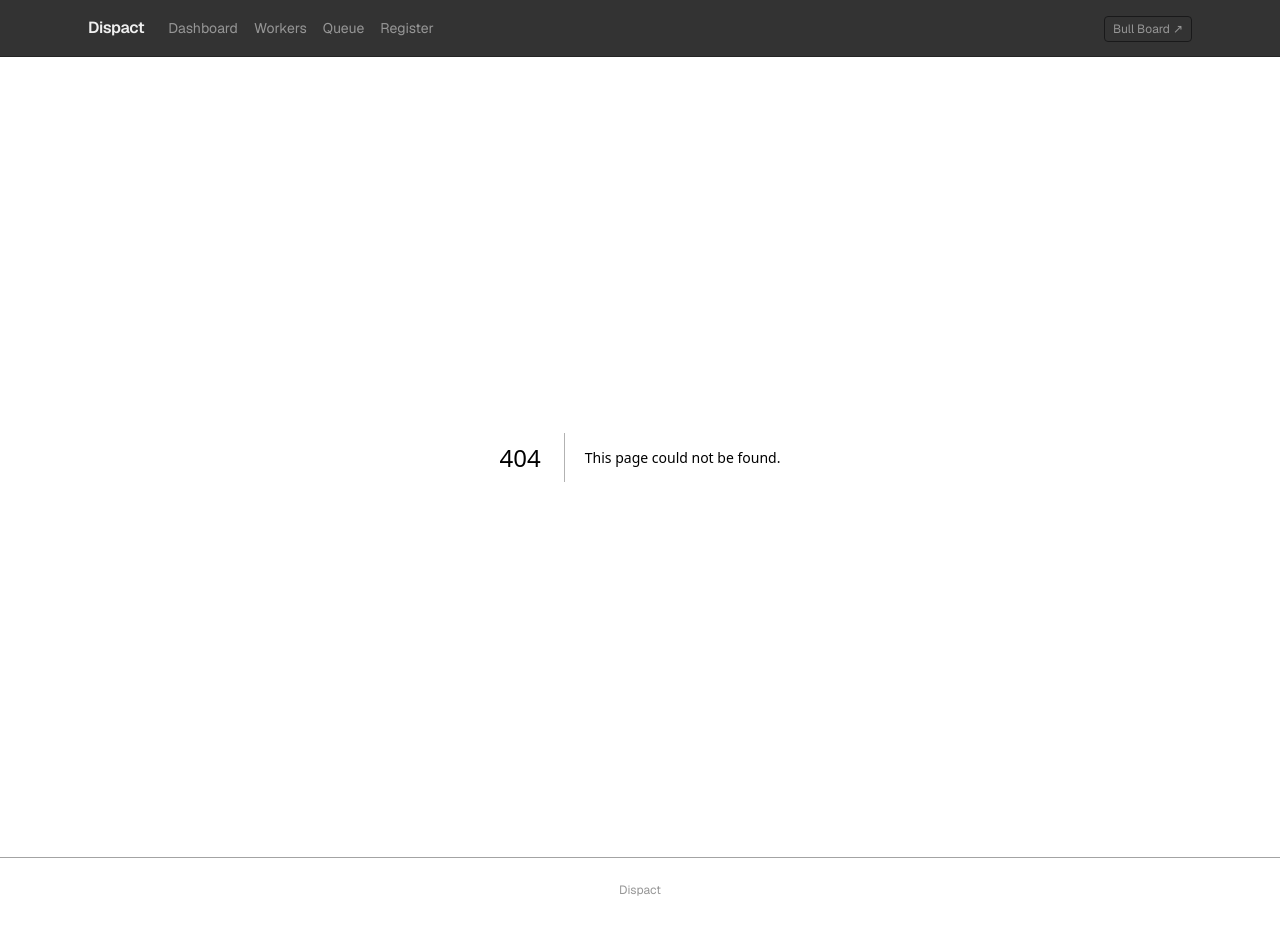
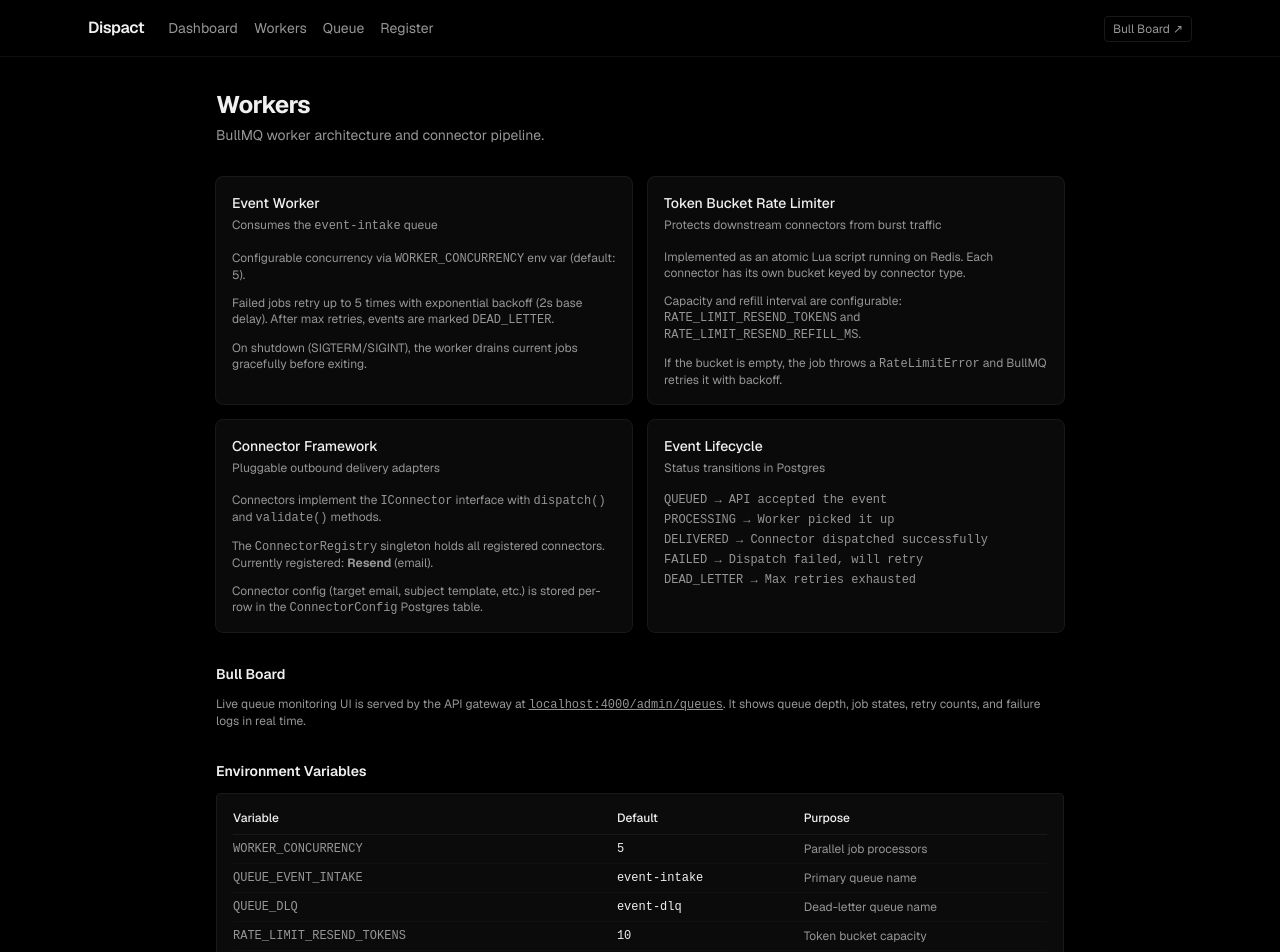
Before and after one commit to SrihasRC/dispact, a Next.js app in the folder apps/web/: page /workers in a window 1280 px wide. Before the commit this address had no page. Shown: the top 952 px of the page. Before the commit the page ends 922 px from the top, so only its background shows below. Built offline with nearby package versions, Linux system fonts and the light colour scheme.

Commit message:
feat: add workers info page with BullMQ architecture details

```diff
--- /dev/null
+++ b/apps/web/app/workers/page.tsx
@@ -0,0 +1,112 @@
+import { Card, CardContent, CardDescription, CardHeader, CardTitle } from '#components/ui/card'
+import { Separator } from '#components/ui/separator'
+
+export default function WorkersPage() {
+  return (
+    <div className="mx-auto max-w-4xl space-y-8 px-4 py-8 sm:px-6">
+      <div className="space-y-1">
+        <h1 className="text-2xl font-bold tracking-tight">Workers</h1>
+        <p className="text-sm text-muted-foreground">BullMQ worker architecture and connector pipeline.</p>
+      </div>
+
+      <div className="grid gap-4 sm:grid-cols-2">
+        <Card>
+          <CardHeader>
+            <CardTitle className="text-sm">Event Worker</CardTitle>
+            <CardDescription className="text-xs">Consumes the <code className="font-mono">event-intake</code> queue</CardDescription>
+          </CardHeader>
+          <CardContent className="space-y-3 text-xs text-muted-foreground">
+            <p>Configurable concurrency via <code className="font-mono">WORKER_CONCURRENCY</code> env var (default: 5).</p>
+            <p>Failed jobs retry up to 5 times with exponential backoff (2s base delay). After max retries, events are marked <code className="font-mono">DEAD_LETTER</code>.</p>
+            <p>On shutdown (SIGTERM/SIGINT), the worker drains current jobs gracefully before exiting.</p>
+          </CardContent>
+        </Card>
+
+        <Card>
+          <CardHeader>
+            <CardTitle className="text-sm">Token Bucket Rate Limiter</CardTitle>
+            <CardDescription className="text-xs">Protects downstream connectors from burst traffic</CardDescription>
+          </CardHeader>
+          <CardContent className="space-y-3 text-xs text-muted-foreground">
+            <p>Implemented as an atomic Lua script running on Redis. Each connector has its own bucket keyed by connector type.</p>
+            <p>Capacity and refill interval are configurable: <code className="font-mono">RATE_LIMIT_RESEND_TOKENS</code> and <code className="font-mono">RATE_LIMIT_RESEND_REFILL_MS</code>.</p>
+            <p>If the bucket is empty, the job throws a <code className="font-mono">RateLimitError</code> and BullMQ retries it with backoff.</p>
+          </CardContent>
+        </Card>
+
+        <Card>
+          <CardHeader>
+            <CardTitle className="text-sm">Connector Framework</CardTitle>
+            <CardDescription className="text-xs">Pluggable outbound delivery adapters</CardDescription>
+          </CardHeader>
+          <CardContent className="space-y-3 text-xs text-muted-foreground">
+            <p>Connectors implement the <code className="font-mono">IConnector</code> interface with <code className="font-mono">dispatch()</code> and <code className="font-mono">validate()</code> methods.</p>
+            <p>The <code className="font-mono">ConnectorRegistry</code> singleton holds all registered connectors. Currently registered: <strong>Resend</strong> (email).</p>
+            <p>Connector config (target email, subject template, etc.) is stored per-row in the <code className="font-mono">ConnectorConfig</code> Postgres table.</p>
+          </CardContent>
+        </Card>
+
+        <Card>
+          <CardHeader>
+            <CardTitle className="text-sm">Event Lifecycle</CardTitle>
+            <CardDescription className="text-xs">Status transitions in Postgres</CardDescription>
+          </CardHeader>
+          <CardContent className="text-xs text-muted-foreground">
+            <div className="space-y-1 font-mono">
+              <div>QUEUED → API accepted the event</div>
+              <div>PROCESSING → Worker picked it up</div>
+              <div>DELIVERED → Connector dispatched successfully</div>
+              <div>FAILED → Dispatch failed, will retry</div>
+              <div>DEAD_LETTER → Max retries exhausted</div>
+            </div>
+          </CardContent>
+        </Card>
+      </div>
+
+      <Separator />
+
+      <div className="space-y-3">
+        <h2 className="text-sm font-semibold">Bull Board</h2>
+        <p className="text-xs text-muted-foreground">
+          Live queue monitoring UI is served by the API gateway at{' '}
+          <a href="http://localhost:4000/admin/queues" target="_blank" rel="noopener noreferrer" className="font-mono underline hover:text-foreground">
+            localhost:4000/admin/queues
+          </a>.
+          It shows queue depth, job states, retry counts, and failure logs in real time.
+        </p>
+      </div>
+
+      <div className="space-y-3">
+        <h2 className="text-sm font-semibold">Environment Variables</h2>
+        <div className="rounded border border-border bg-muted/30 p-4">
+          <table className="w-full text-xs">
+            <thead>
+              <tr className="border-b border-border text-left">
+                <th className="pb-2 font-medium text-foreground">Variable</th>
+                <th className="pb-2 font-medium text-foreground">Default</th>
+                <th className="pb-2 font-medium text-foreground">Purpose</th>
+              </tr>
+            </thead>
+            <tbody className="font-mono text-muted-foreground">
+              {[
+                ['WORKER_CONCURRENCY', '5', 'Parallel job processors'],
+                ['QUEUE_EVENT_INTAKE', 'event-intake', 'Primary queue name'],
+                ['QUEUE_DLQ', 'event-dlq', 'Dead-letter queue name'],
+                ['RATE_LIMIT_RESEND_TOKENS', '10', 'Token bucket capacity'],
+                ['RATE_LIMIT_RESEND_REFILL_MS', '1000', 'Token refill interval (ms)'],
+                ['RESEND_API_KEY', '—', 'Resend API secret key'],
+                ['RESEND_FROM_EMAIL', '—', 'Sender email address'],
+              ].map(([k, v, d]) => (
+                <tr key={k} className="border-b border-border/40 last:border-0">
+                  <td className="py-1.5 pr-4">{k}</td>
+                  <td className="py-1.5 pr-4 text-foreground">{v}</td>
+                  <td className="py-1.5 font-sans text-muted-foreground">{d}</td>
+                </tr>
+              ))}
+            </tbody>
+          </table>
+        </div>
+      </div>
+    </div>
+  )
+}
```
